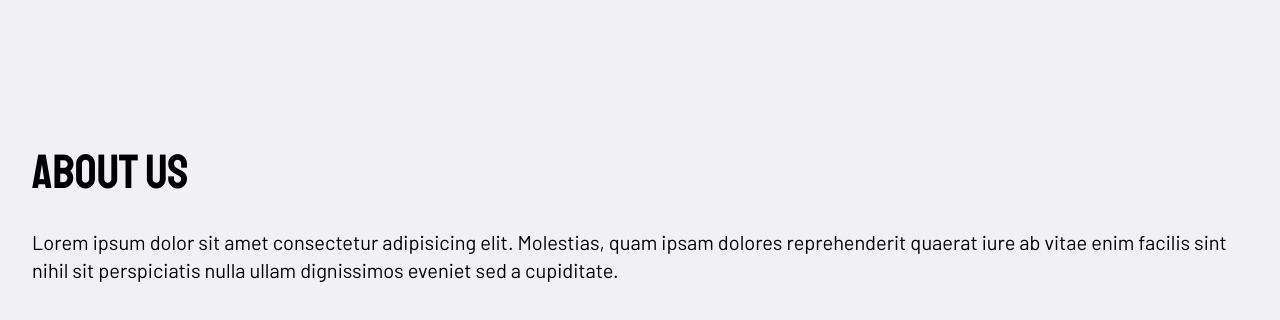
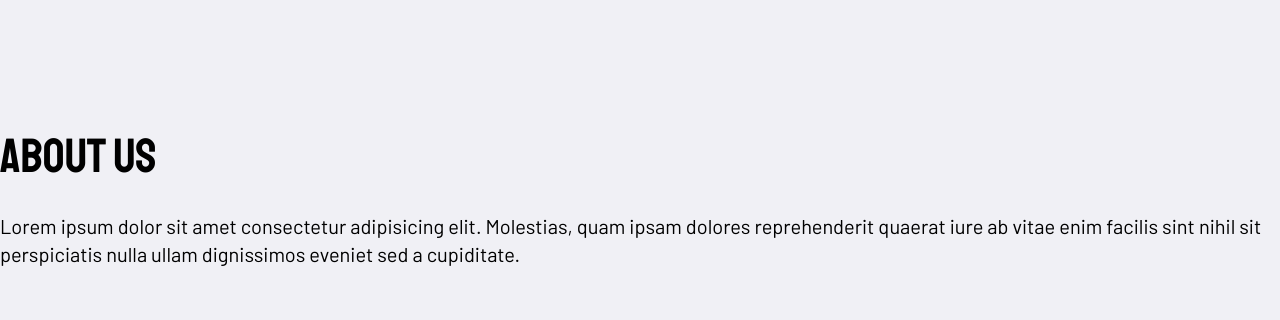
Before and after one commit to AndrewGlennAquino/fit-haus-website, a React (Vite) app: page /About in a window 1280 px wide. Shown: the top 320 px of the page. Built offline with nearby package versions, Linux system fonts and the light colour scheme.

Commit message:
Remove styling for all children of root

```diff
--- a/src/index.css
+++ b/src/index.css
@@ -16,10 +16,6 @@ body {
 
 #root {
   @apply font-barlow;
-}
-
-#root > * {
-  @apply p-4 lg:px-8 lg:py-4;
 }
 
 @theme {
```
